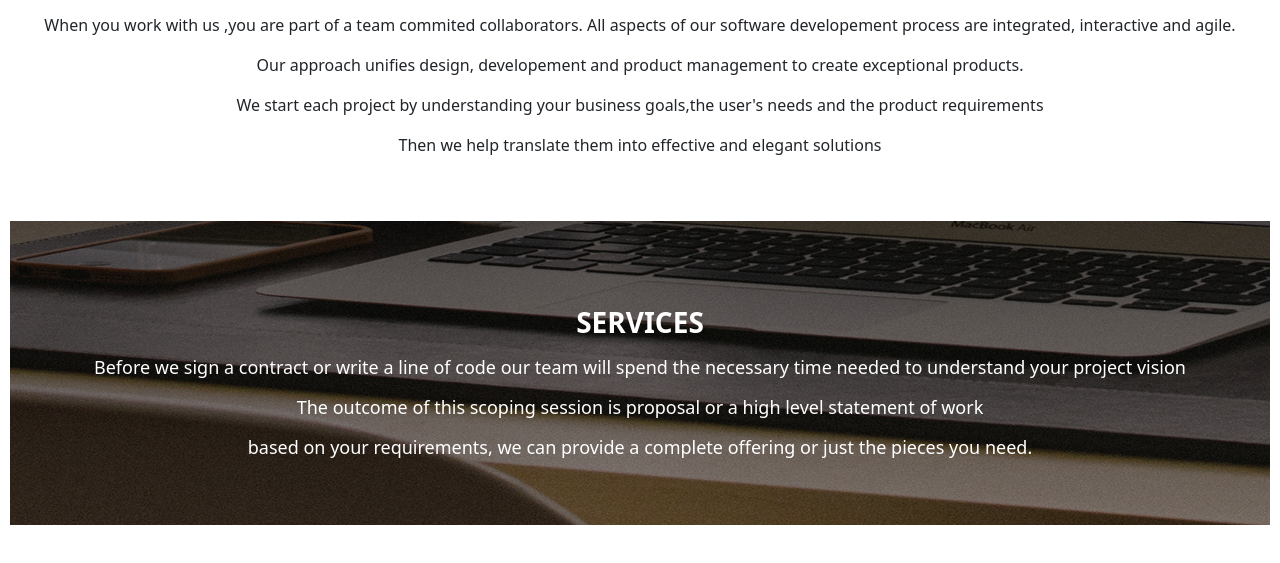
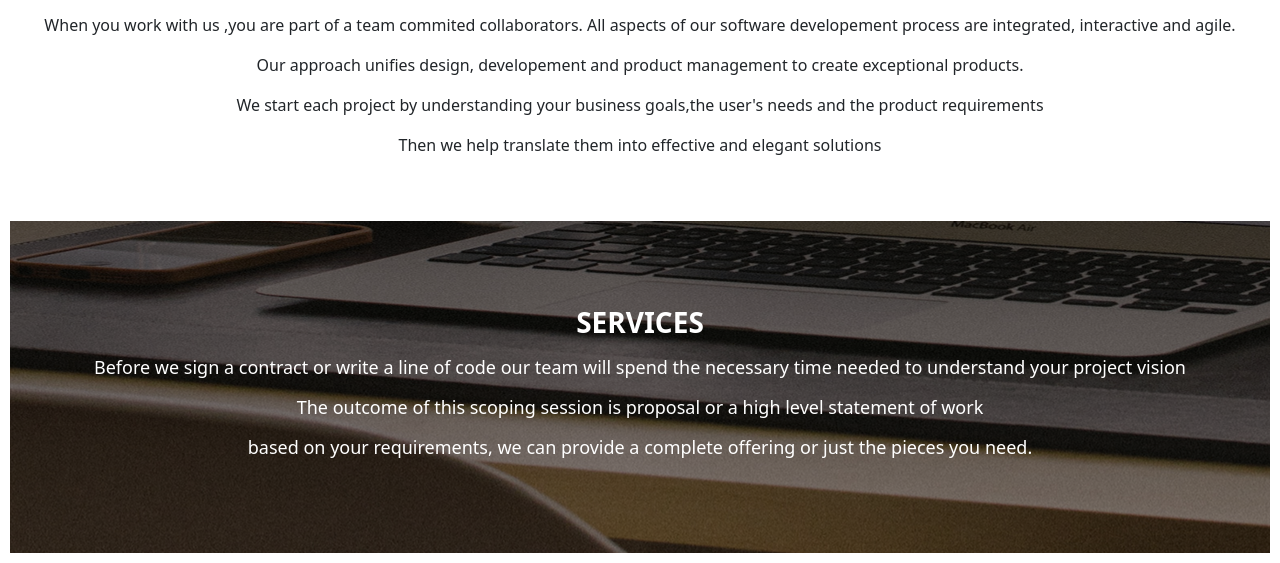
Before and after one commit to melissa-koi/delaniStudio, a plain HTML site: page index.html in a window 1280 px wide. Shown: the part 872-1435 px from the top of the page. Before the commit the page ends 1407 px from the top, so only its background shows below. Drawn offline with Linux system fonts and the light colour scheme; a script that the page names is missing.

Commit message:
finetuned 3 sections

```diff
--- a/css/styles.css
+++ b/css/styles.css
@@ -35,7 +35,7 @@
 }
 .section3{
     background-image:linear-gradient(rgba(0, 0, 0, 0.609),rgba(0, 0, 0, 0.397)), url("/assets/backgrounds/s_image.jpg");
-    height:38vh;
+    background-repeat: none;
     margin: 10px
 }
 .container3{
@@ -44,6 +44,7 @@
     color:white;
     font-size: 18px;
     padding-top: 85px;
+    padding-bottom: 70px;
 }
 .section3title{
     font-weight: bold;
--- a/index.html
+++ b/index.html
@@ -35,6 +35,9 @@
                 Before we sign a contract or write a line of code our team will spend the necessary time needed to understand your project vision<br>The outcome of this scoping session is proposal or a high level statement of work<br>based on your requirements, we can provide a complete offering or just the pieces you need.
             </p>
         </div>
+    </section>
+
+    <section class="section3">
 
     </section>
 </body>
```
